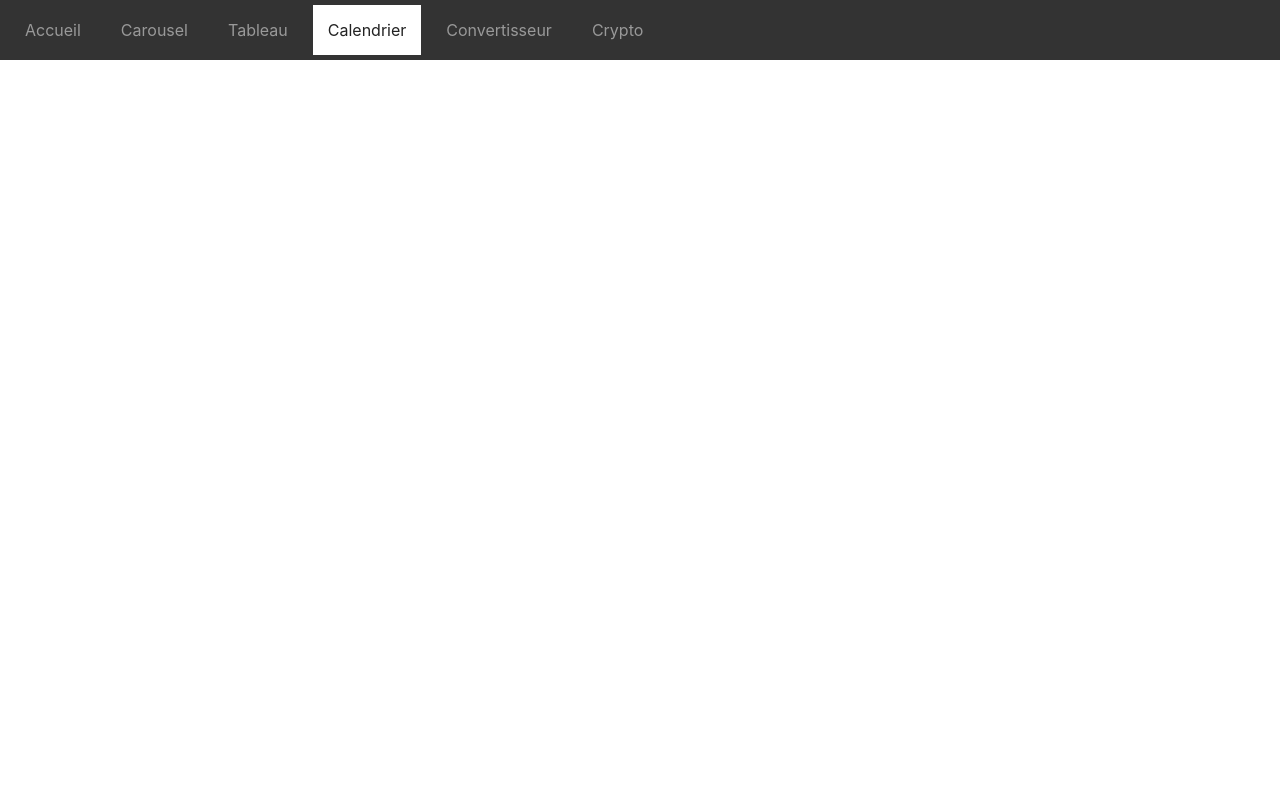
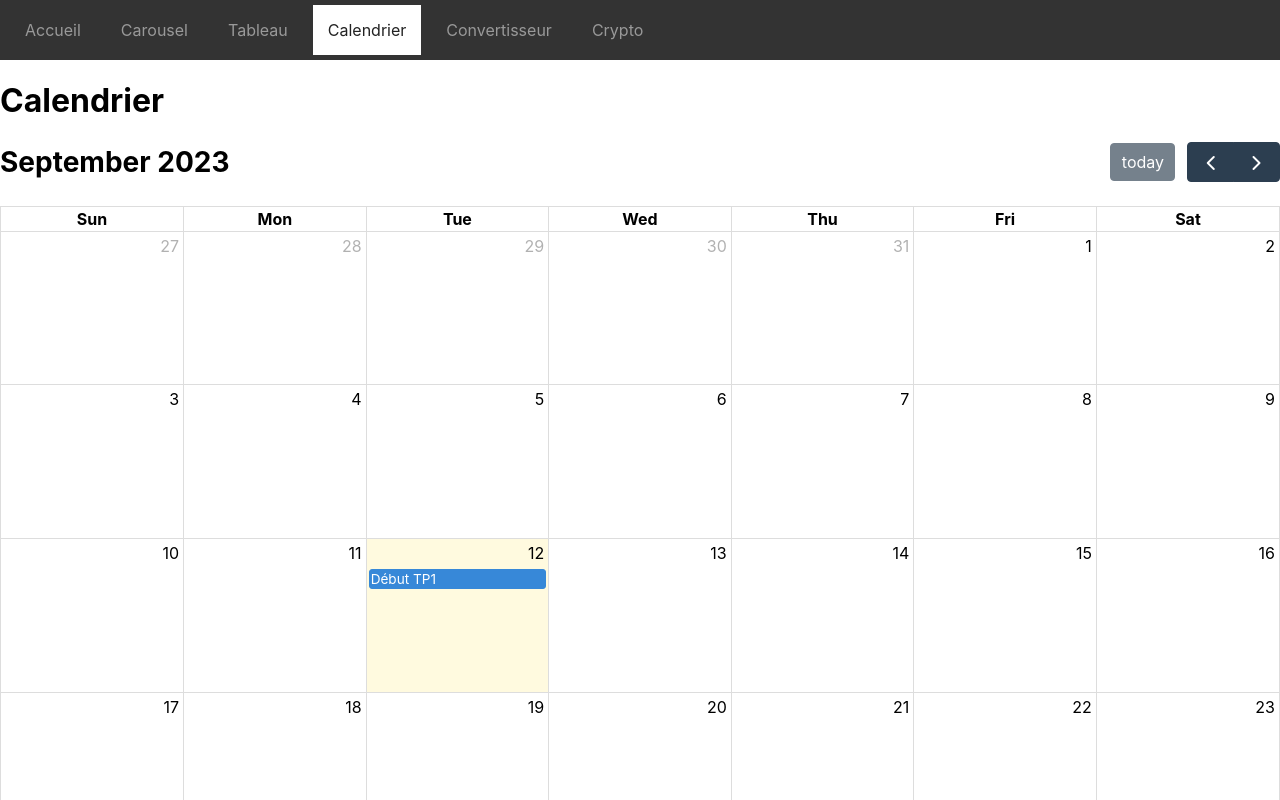
Before and after one commit to SRJVideo/TP1_Web2-SM-TR, a React (Create React App) app: page /calendrier in a window 1280 px wide. Shown: the top 800 px of the page. Built offline with nearby package versions, Linux system fonts and the light colour scheme.

Commit message:
faire Calendrier
Ajouter @fullcalendar/core \
  @fullcalendar/react \
  @fullcalendar/daygrid

```diff
--- a/package.json
+++ b/package.json
@@ -3,6 +3,9 @@
   "version": "0.1.0",
   "private": true,
   "dependencies": {
+    "@fullcalendar/core": "^6.1.8",
+    "@fullcalendar/daygrid": "^6.1.8",
+    "@fullcalendar/react": "^6.1.8",
     "@testing-library/jest-dom": "^5.17.0",
     "@testing-library/react": "^13.4.0",
     "@testing-library/user-event": "^13.5.0",
--- a/src/components/Calendrier.js
+++ b/src/components/Calendrier.js
@@ -1,13 +1,23 @@
-import React, {Component} from 'react';
+import FullCalendar from '@fullcalendar/react' // must go before plugins
+import dayGridPlugin from '@fullcalendar/daygrid' // a plugin!
 
-class Calendrier extends Component {
-    render() {
+
+
+function DemoApp () {
         return (
             <div>
+                <h1 className='MyCalendar' style={{ textAlign: "left" }}>Calendrier</h1>
+                <FullCalendar
+                    plugins={[dayGridPlugin]}
+                    initialView="dayGridMonth"
+                    weekends={true}
+                    events={[
+                      { title: 'Début TP1', date: '2023-09-12' },
+                      { title: 'Remise tp1', date: '2023-09-26' }
+                    ]}
+                />
+            </div>
+        )
 
-            </div>
-        );
-    }
 }
-
-export default Calendrier;
+export default DemoApp;
--- a/src/index.css
+++ b/src/index.css
@@ -35,6 +35,15 @@ code {
   color: #222;
 }
 
+.head{
+  background-color: #2565AE;
+  color: white;
+  text-align: center;
+}
+fieldset{
+  border: 0;
+}
+
 img {
-  height: 600px;
+  height: 700px;
 }
```
Also changed, not shown: 1 other file (tests, documents, lock files or other folders).
